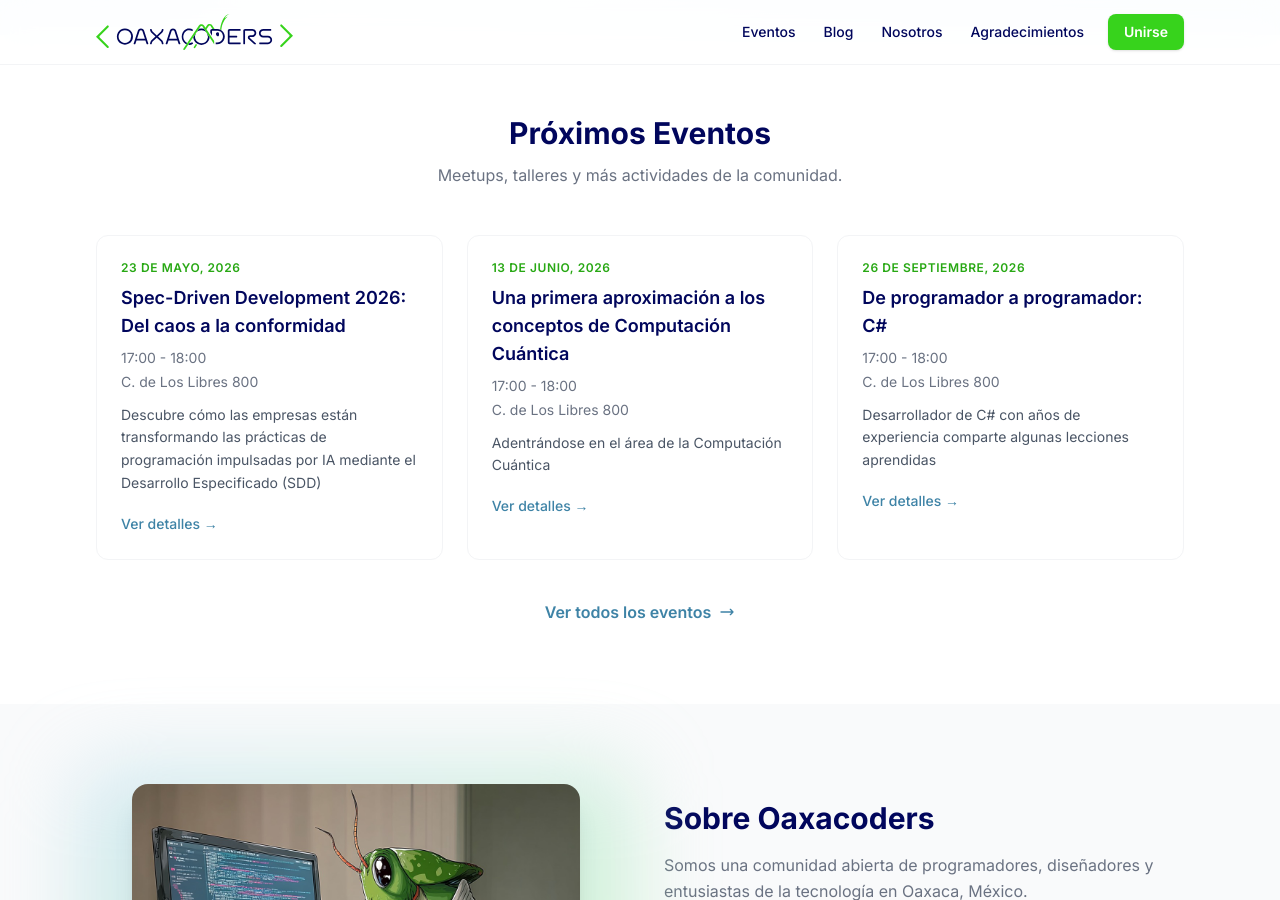
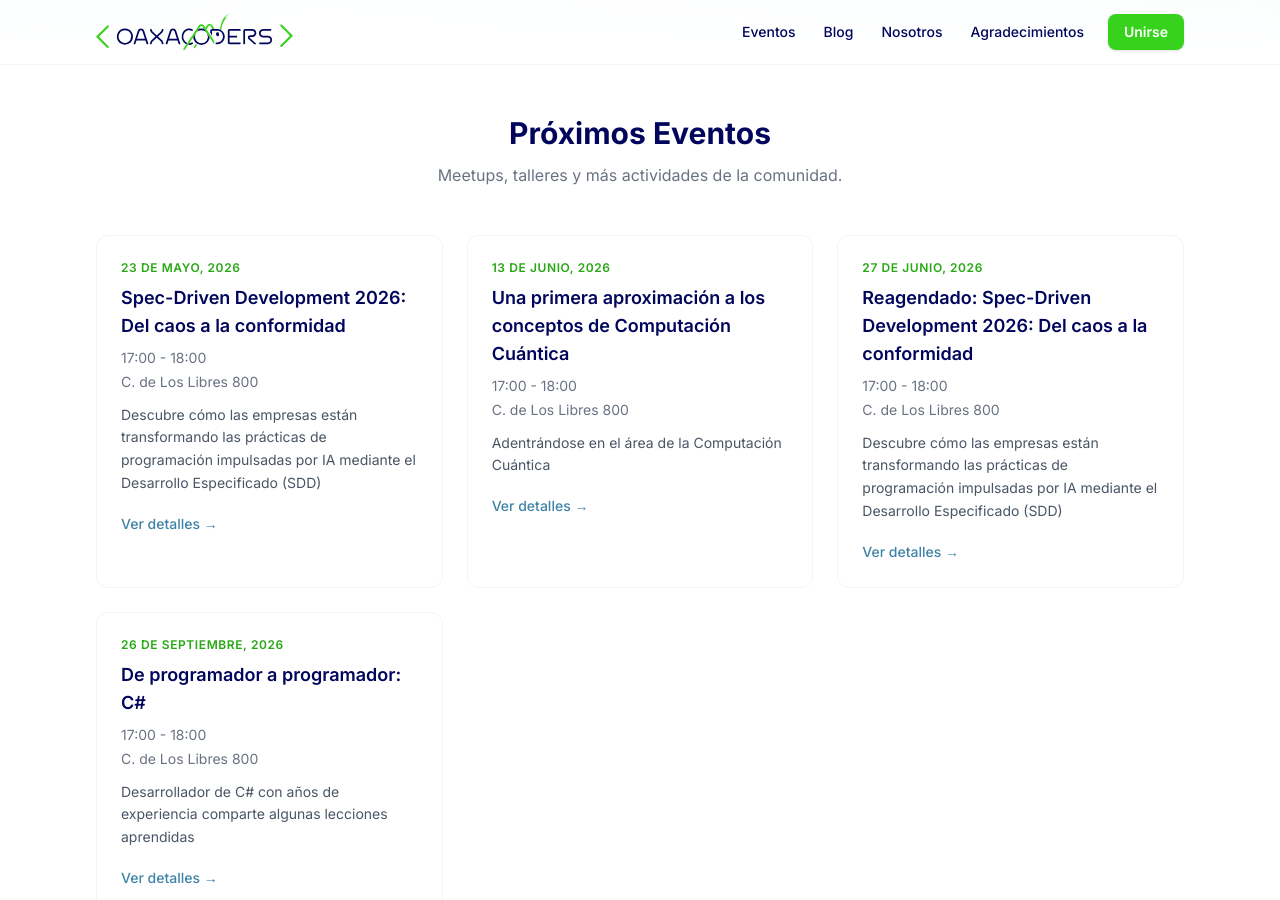
Before and after one commit to oaxacoders/oaxacoders.github.io, a Jekyll site: the page built from index.html, in a window 1280 px wide and 900 px high, scrolled down 785 px. Built offline with Jekyll 4.4.1, drawn with Linux system fonts in a browser that asks for light colours.

Commit message:
Sync events from Eventbrite

```diff
--- /dev/null
+++ b/_events/2026-06-27-reagendado-spec-driven-development-2026-del-caos-a-la-conformidad.md
@@ -0,0 +1,15 @@
+---
+layout: event
+title: 'Reagendado: Spec-Driven Development 2026: Del caos a la conformidad'
+date: '2026-06-27'
+date_display: 27 de junio, 2026
+time_display: 17:00 - 18:00
+venue: C. de Los Libres 800
+venue_address: 800 Calle de Los Libres, Oaxaca de Juárez, OAX 68000
+eventbrite_url: https://www.eventbrite.com.mx/e/reagendado-spec-driven-development-2026-del-caos-a-la-conformidad-tickets-1987329570242
+eventbrite_id: '1987329570242'
+is_free: false
+status: disponible
+---
+
+Descubre cómo las empresas están transformando las prácticas de programación impulsadas por IA mediante el Desarrollo Especificado (SDD)
```
Also changed, not shown: _data/eventos.yml (+15 -15 lines).
